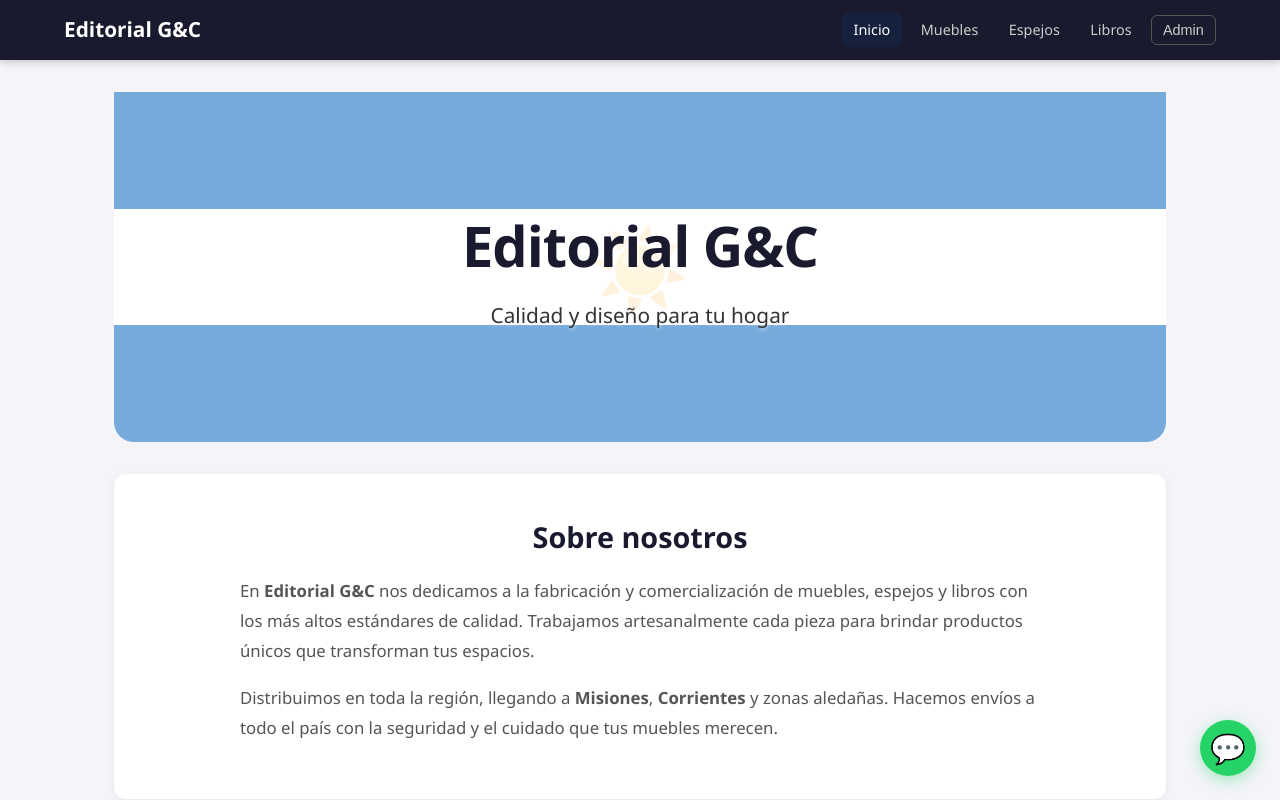
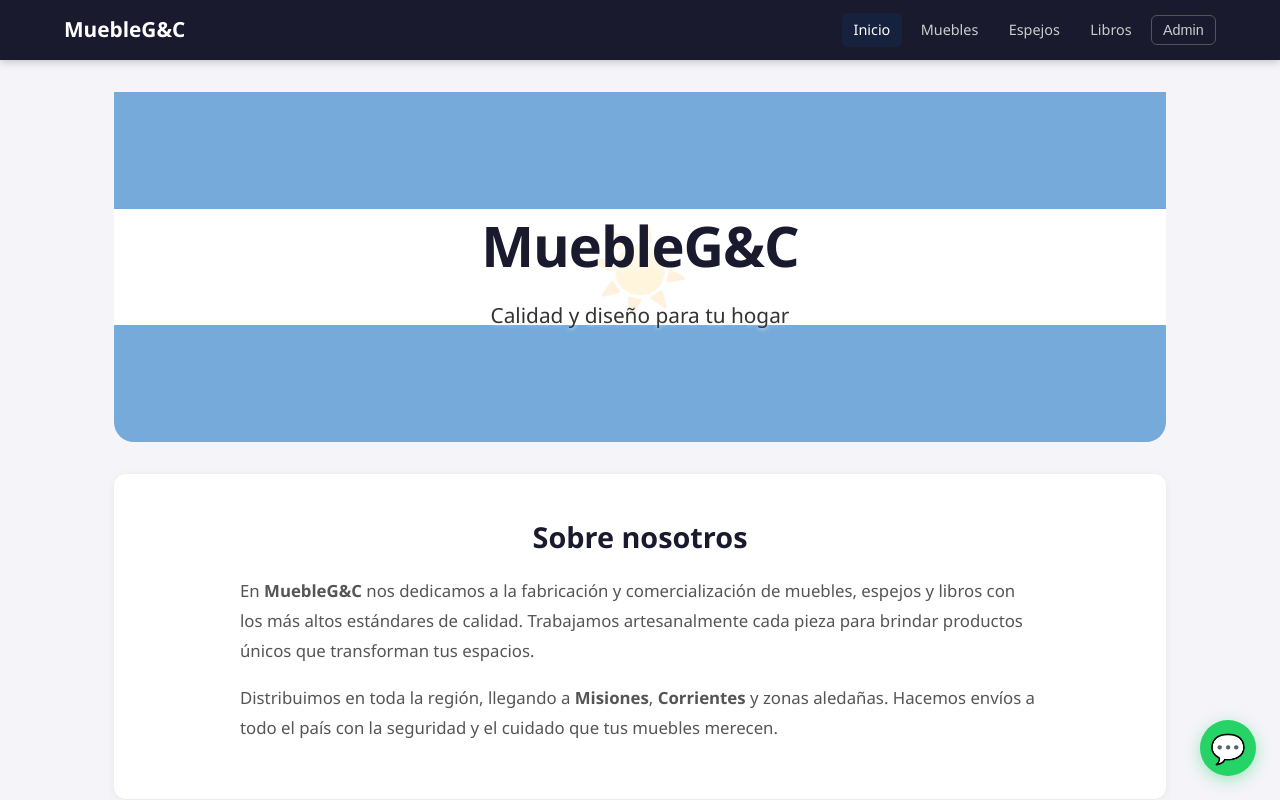
Before and after one commit to adrielkats/editorial-gyc, a Next.js app: page / in a window 1280 px wide. Shown: the top 800 px of the page. Built offline with nearby package versions, Linux system fonts and the light colour scheme.

Commit message:
Renombrado a MuebleG&C

```diff
--- a/src/app/layout.js
+++ b/src/app/layout.js
@@ -2,8 +2,8 @@ import './globals.css'
 import Header from '@/components/Header'
 
 export const metadata = {
-  title: 'Editorial G&C - Muebles',
-  description: 'Catálogo de muebles con stock y descripciones',
+  title: 'MuebleG&C',
+  description: 'Muebles, espejos y libros de calidad',
 }
 
 export default function RootLayout({ children }) {
--- a/src/app/page.js
+++ b/src/app/page.js
@@ -12,7 +12,7 @@ export default function Home() {
         </div>
         <div className="hero-content">
           <div className="hero-logo">
-            <h1>Editorial G&amp;C</h1>
+            <h1>MuebleG&amp;C</h1>
             <p className="hero-slogan">Calidad y diseño para tu hogar</p>
           </div>
         </div>
@@ -23,7 +23,7 @@ export default function Home() {
         <div className="about-inner">
           <h2>Sobre nosotros</h2>
           <p>
-            En <strong>Editorial G&amp;C</strong> nos dedicamos a la fabricación y
+            En <strong>MuebleG&amp;C</strong> nos dedicamos a la fabricación y
             comercialización de muebles, espejos y libros con los más altos estándares
             de calidad. Trabajamos artesanalmente cada pieza para brindar productos
             únicos que transforman tus espacios.
--- a/src/components/Header.js
+++ b/src/components/Header.js
@@ -39,7 +39,7 @@ export default function Header() {
     <header className="header">
       <div className="header-inner">
         <div className="header-logo">
-          <span>Editorial G&amp;C</span>
+          <span>MuebleG&amp;C</span>
         </div>
         <nav className="header-nav">
           <Link href="/" className={ruta === '/' ? 'active' : ''}>Inicio</Link>
```
